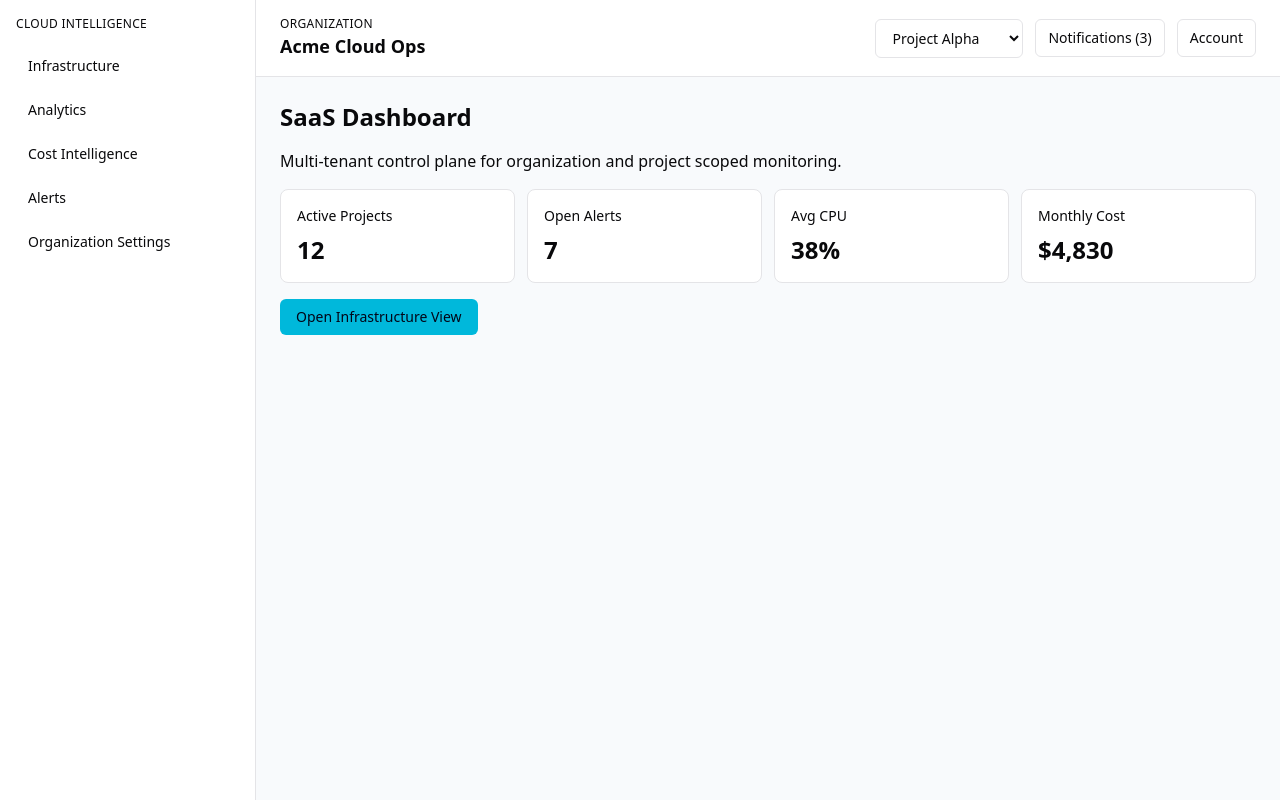
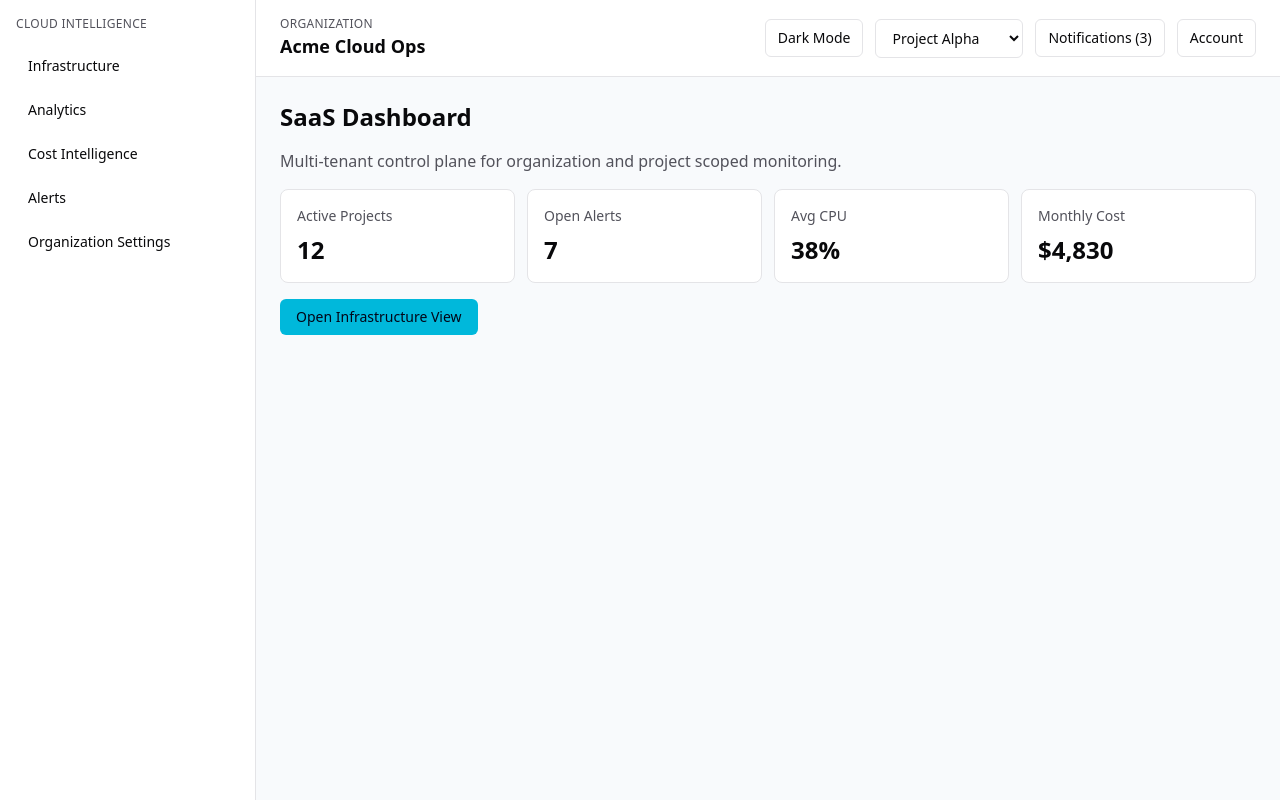
Before and after one commit to Jayan1463/cloud-intelligence-platform, a Next.js app: page /workspace/dashboard in a window 1280 px wide. Built offline with nearby package versions, Linux system fonts and the light colour scheme.

Commit message:
Add dark/light theme toggle to SaaS workspace

```diff
--- a/app/globals.css
+++ b/app/globals.css
@@ -9,9 +9,11 @@ THEME VARIABLES
   /* LIGHT THEME */
 
   --background: #f8fafc;
+  --bg: #f8fafc;
   --card: #ffffff;
   --border: #e4e4e7;
   --text: #09090b;
+  --text-muted: #52525b;
 
 }
 
@@ -20,9 +22,11 @@ THEME VARIABLES
   /* DARK THEME */
 
   --background: #09090b;
+  --bg: #09090b;
   --card: #18181b;
   --border: #27272a;
   --text: #fafafa;
+  --text-muted: #a1a1aa;
 
 }
 
--- a/app/layout.tsx
+++ b/app/layout.tsx
@@ -8,7 +8,7 @@ export default function RootLayout({
 }) {
   return (
     <html lang="en">
-      <body className="bg-black text-white antialiased">
+      <body className="bg-[var(--background)] text-[var(--text)] antialiased">
         {children}
       </body>
     </html>
--- a/components/saas/Header.tsx
+++ b/components/saas/Header.tsx
@@ -1,6 +1,7 @@
 import { Suspense } from "react";
 import ProjectSwitcher from "@/components/saas/ProjectSwitcher";
 import NotificationCenter from "@/components/saas/NotificationCenter";
+import SaaSThemeToggle from "@/components/saas/ThemeToggle";
 import UserMenu from "@/components/saas/UserMenu";
 
 export default function SaaSHeader() {
@@ -11,6 +12,7 @@ export default function SaaSHeader() {
         <h1 className="text-lg font-semibold text-[var(--text)]">Acme Cloud Ops</h1>
       </div>
       <div className="flex items-center gap-3">
+        <SaaSThemeToggle />
         <Suspense
           fallback={
             <div className="rounded-md border border-[var(--border)] px-3 py-2 text-sm text-[var(--text-muted)]">
--- /dev/null
+++ b/components/saas/ThemeToggle.tsx
@@ -0,0 +1,31 @@
+"use client";
+
+import { useEffect, useState } from "react";
+
+type Theme = "light" | "dark";
+
+function getInitialTheme(): Theme {
+  if (typeof window === "undefined") return "light";
+  const stored = window.localStorage.getItem("theme");
+  return stored === "dark" ? "dark" : "light";
+}
+
+export default function SaaSThemeToggle() {
+  const [theme, setTheme] = useState<Theme>(getInitialTheme);
+
+  useEffect(() => {
+    const isDark = theme === "dark";
+    document.documentElement.classList.toggle("dark", isDark);
+    window.localStorage.setItem("theme", theme);
+  }, [theme]);
+
+  return (
+    <button
+      type="button"
+      onClick={() => setTheme((prev) => (prev === "dark" ? "light" : "dark"))}
+      className="rounded-md border border-[var(--border)] bg-[var(--card)] px-3 py-2 text-sm text-[var(--text)]"
+    >
+      {theme === "dark" ? "Light Mode" : "Dark Mode"}
+    </button>
+  );
+}
```
